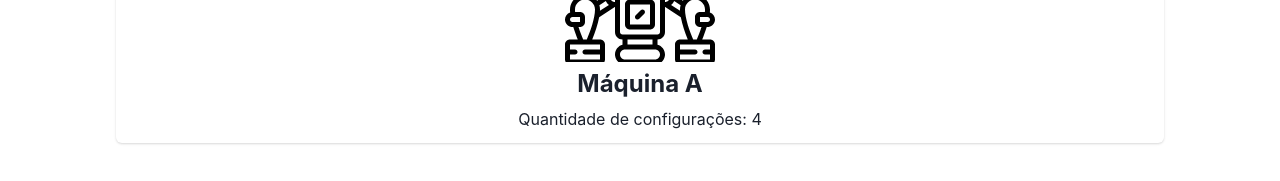
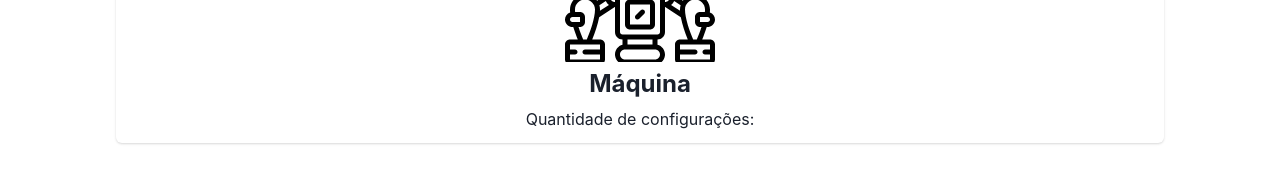
Before and after one commit to washington299/configuracao_maquinas, a Next.js app: page / in a window 1280 px wide. Shown: the part 184-365 px from the top of the page. Built offline with nearby package versions, Linux system fonts and the light colour scheme.

Commit message:
feat: add letter and settingsQtd props to MachineCard component

```diff
--- a/src/components/MachineCard/index.js
+++ b/src/components/MachineCard/index.js
@@ -2,7 +2,7 @@ import { Heading, VStack, Text, Icon } from '@chakra-ui/react';
 
 import { RobotIcon } from 'Icons/RobotIcon';
 
-export const MachineCard = () => {
+export const MachineCard = ({ letter, settingsQtd }) => {
 	return (
 		<VStack
 			boxShadow="base"
@@ -14,8 +14,8 @@ export const MachineCard = () => {
 			<Icon width="full" height="150" viewBox="0 0 60 60" xmlns="http://www.w3.org/2000/svg">
 				<RobotIcon />
 			</Icon>
-			<Heading as="h2" fontSize="2xl">Máquina A</Heading>
-			<Text>Quantidade de configurações: 4</Text>
+			<Heading as="h2" fontSize="2xl">Máquina {letter}</Heading>
+			<Text>Quantidade de configurações: {settingsQtd}</Text>
 		</VStack>
 	);
 };
```
